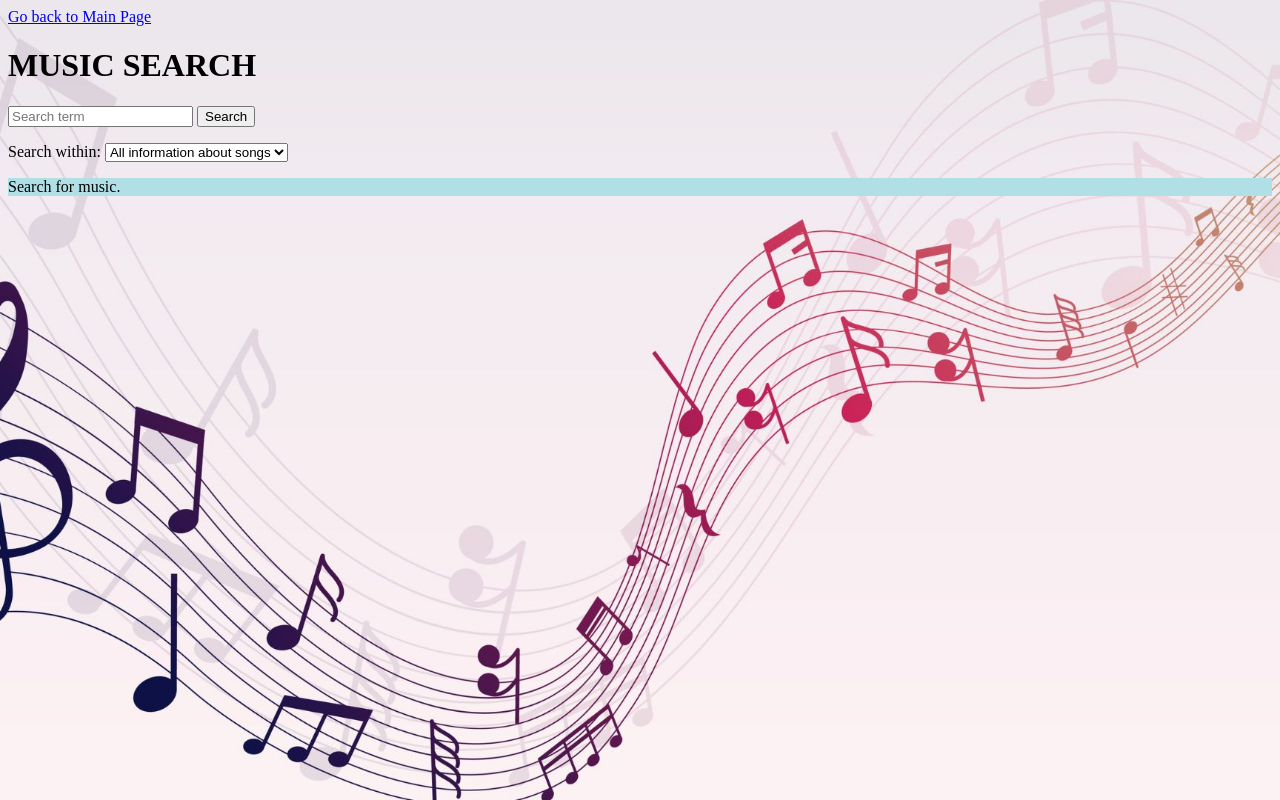
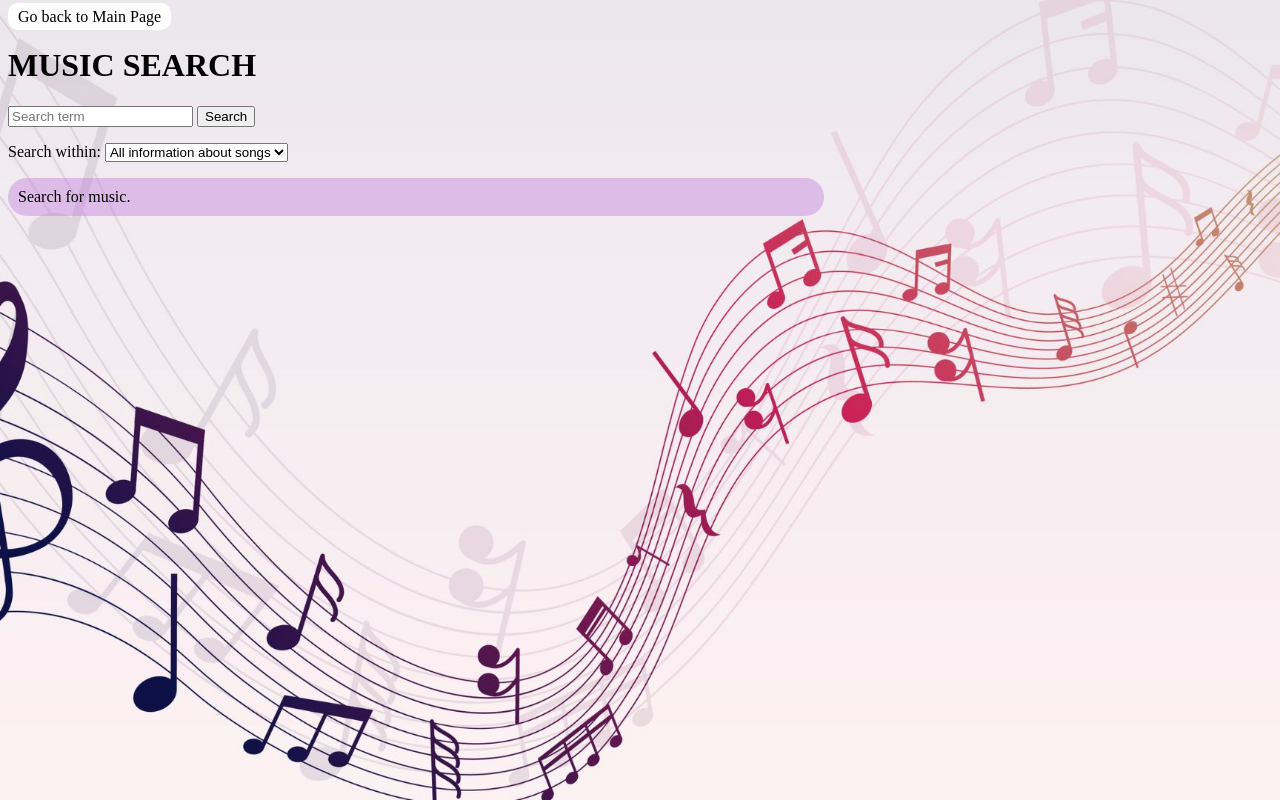
Before and after one commit to cchristabel/christabel_metadata, a website: page client/index-music.html in a window 1280 px wide. Drawn offline with Linux system fonts and the light colour scheme.

Commit message:
more edits

```diff
--- a/client/index-music.html
+++ b/client/index-music.html
@@ -7,7 +7,10 @@
   <title>Music</title>
   <link rel="stylesheet" href="style.css">
 </head>
-<a href="index.html">Go back to Main Page</a>
+
+<a class="homepage"
+  href="index.html">Go back to Main Page
+</a>
 
 <body class="main-music">
 
--- a/client/style.css
+++ b/client/style.css
@@ -36,6 +36,8 @@
 
     h1{
         text-align: center;
+        font-family: Georgia, 'Times New Roman', Times, serif;
+
     }
 }
 
@@ -88,5 +90,22 @@ section{
 }
 
 .musicsearchResults {
-    background-color: powderblue;
+    background-color: rgba(191, 117, 218, 0.4);
+    border-radius: 30px;
+    padding: 10px;
+    margin: 0 0,5%;
+    width: 63%;
 }
+
+.homepage {
+    background-color: white;
+    color: black;
+    padding: 5px 10px;
+    text-decoration: none;
+    border: 4px;
+    border-radius: 10px;
+    transition: all 0.5s;
+}
+.homepage:hover {
+    background-color: #2245a5;
+}
```
Also changed, not shown: client/index-pdfs.html (+4 -1 lines), client/index-photos.html (+4 -1 lines), client/index-powerpoints.html (+4 -1 lines), client/index.html (+1 -1 lines).
